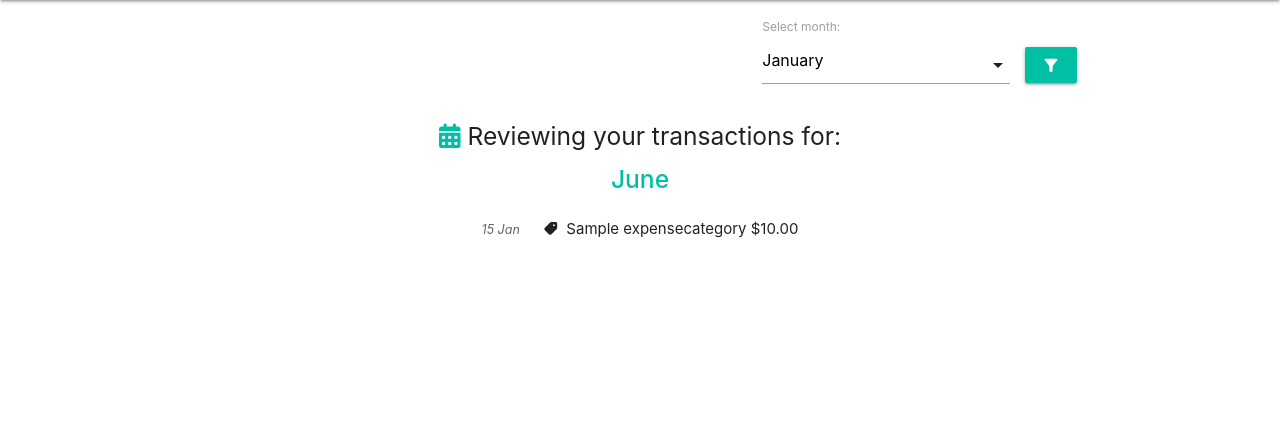
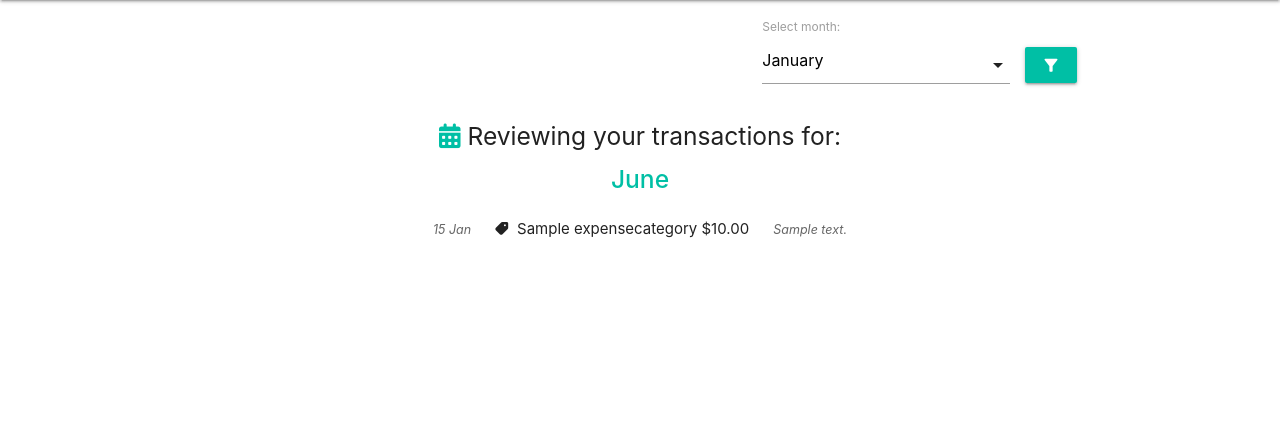
Before and after one commit to e-kai00/expense-tracker, a Django app: page /transactions in a window 1280 px wide. Shown: the part 64-501 px from the top of the page. Run offline with Django 3.2, Linux system fonts and the light colour scheme; a user stored in the database is signed in; tables that the repository leaves empty hold one stand-in row (values such as "Sample post"); some libraries are stand-ins or nearby versions.

Commit message:
Render notes field

```diff
--- a/trackerapp/static/trackerapp/css/style.css
+++ b/trackerapp/static/trackerapp/css/style.css
@@ -83,3 +83,11 @@ body {
   font-style: oblique;
   color: #666666
 }
+
+.notes {
+  margin-left: 20px;
+  font-size: smaller;
+  font-style: oblique;
+  /* text-decoration: underline; */
+  color: #666666
+}
--- a/trackerapp/templates/trackerapp/transactions.html
+++ b/trackerapp/templates/trackerapp/transactions.html
@@ -30,9 +30,15 @@
                 {% for expense in transactions %}
 
                 {% if expense.transaction_type == 'Income' %}
-                <li><span class="date-display">{{ expense.transaction_date|date:'d M' }}</span> <i class="fa-solid fa-sack-dollar"></i> {{ expense }}</li>
+                <li>
+                    <span class="date-display">{{ expense.transaction_date|date:'d M' }}
+                    </span> <i class="fa-solid fa-sack-dollar"></i> {{ expense }} <span class="notes">{{ expense.notes }}</span>
+                </li>
                 {% else %}
-                <li><span class="date-display">{{ expense.transaction_date|date:'d M' }}</span> <i class="fa-solid fa-tag fa-rotate-90"></i> {{ expense }}</li>
+                <li>
+                    <span class="date-display">{{ expense.transaction_date|date:'d M' }}
+                    </span> <i class="fa-solid fa-tag fa-rotate-90"></i> {{ expense }} <span class="notes">{{ expense.notes }}</span>
+                </li>
                 {% endif %}
 
                 <!-- <li>{{ expense }}</li> -->
@@ -41,5 +47,4 @@
         </div>
     </div>
 </div>
-
 {% endblock %}
```
